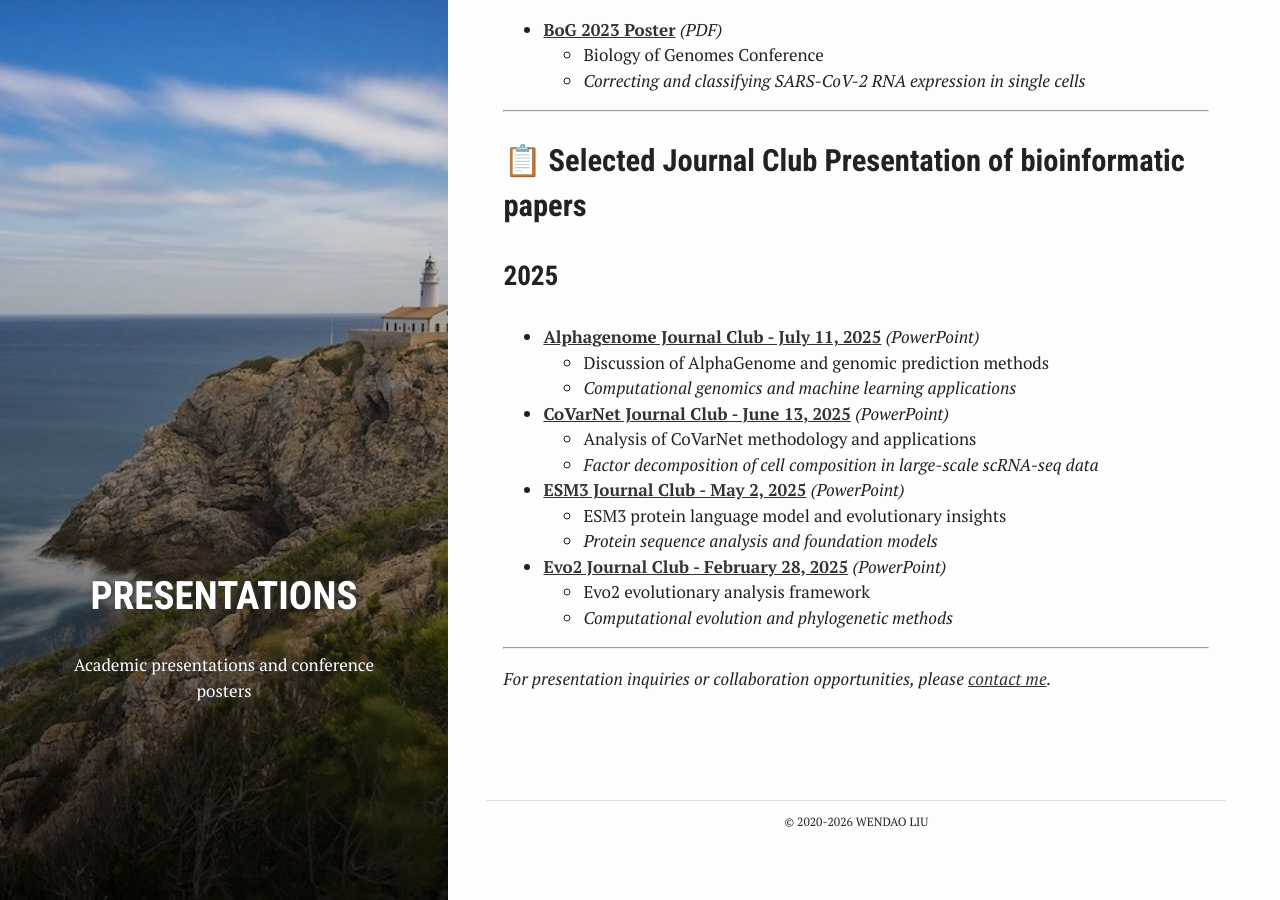
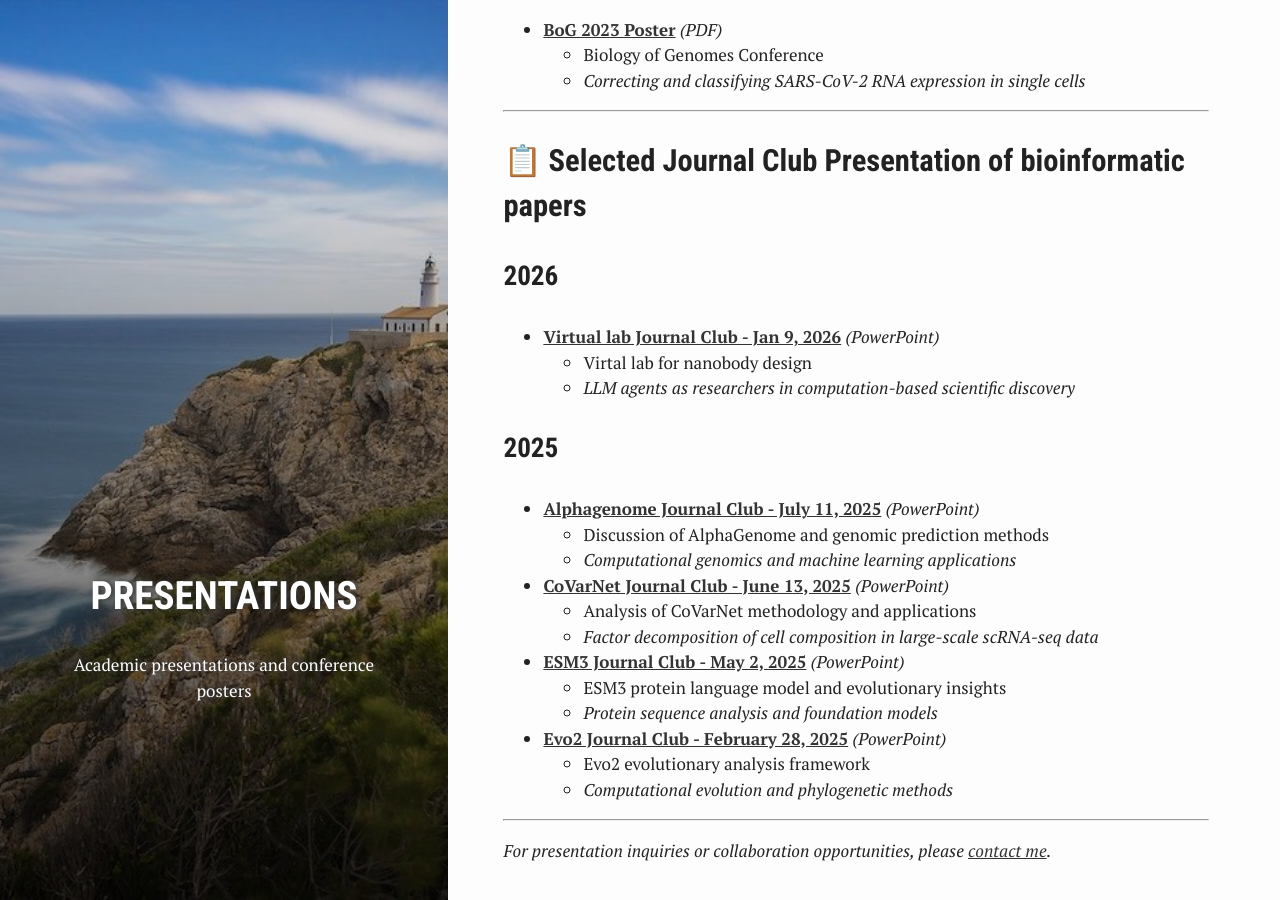
Before and after one commit to liuwd15/liuwd15.github.io, a Jekyll site: the page built from presentations.md, in a window 1280 px wide and 900 px high, scrolled down 1386 px. Built offline with Jekyll 4.4.1, drawn with Linux system fonts in a browser that asks for light colours.

Commit message:
Update 2026

```diff
--- a/presentations.md
+++ b/presentations.md
@@ -61,6 +61,12 @@ This page contains my conference presentations, posters, and talks from various
 
 ## 📋 Selected Journal Club Presentation of bioinformatic papers
 
+### 2026
+
+- **[Virtual lab Journal Club - Jan 9, 2026]({{ site.baseurl }}/assets/presentations/JC%20Virtual%20lab%201.9.2026.pptx)** *(PowerPoint)*
+  - Virtal lab for nanobody design
+  - *LLM agents as researchers in computation-based scientific discovery*
+
 ### 2025
 
 - **[Alphagenome Journal Club - July 11, 2025]({{ site.baseurl }}/assets/presentations/JC%20Alphagenome%207.11.2025.pptx)** *(PowerPoint)*
```
Also changed, not shown: about.md (+1 -1 lines), 1 other file.
